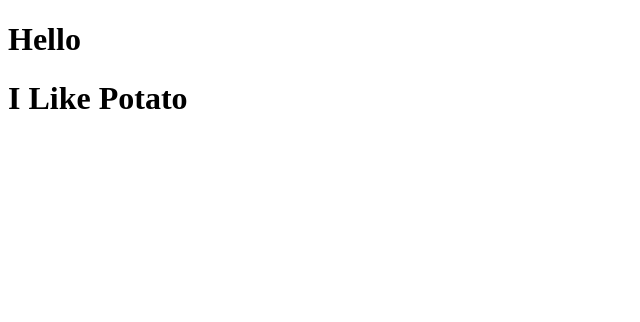
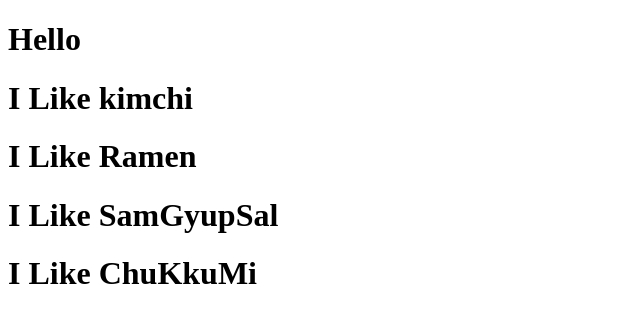
Before and after one commit to hyunsang-shim/movie_app_2022, a React (Create React App) app: page / in a window 1280 px wide. Shown: the top 322 px of the page, without its empty margins (0-640 px from the left). Built offline with nearby package versions, Linux system fonts and the light colour scheme.

Commit message:
03-04 세 번째 리액트 기초 개념: props

```diff
--- a/src/App.js
+++ b/src/App.js
@@ -3,13 +3,16 @@
     return (
         <div>
             <h1>Hello</h1>
-            <Potato />
+            <Food fav="kimchi" />
+            <Food fav="Ramen" />
+            <Food fav="SamGyupSal" />
+            <Food fav="ChuKkuMi" />
         </div>
         );
 }
 
-function Potato() {
-    return <h1> I Like Potato</h1>;
+function Food({fav}) {
+    return <h1> I Like { fav } </h1>;
 }
 
 export default App;
```
